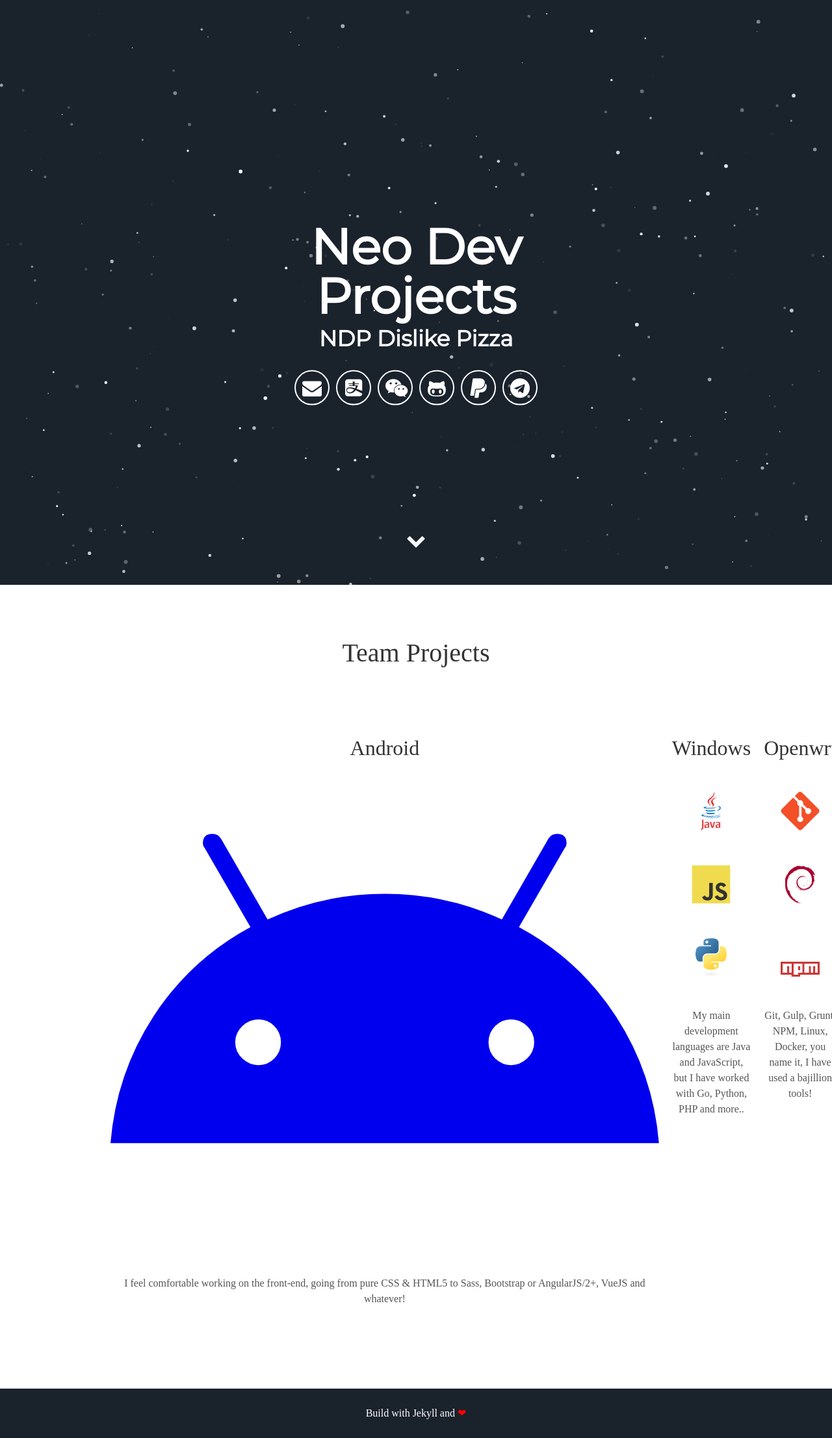
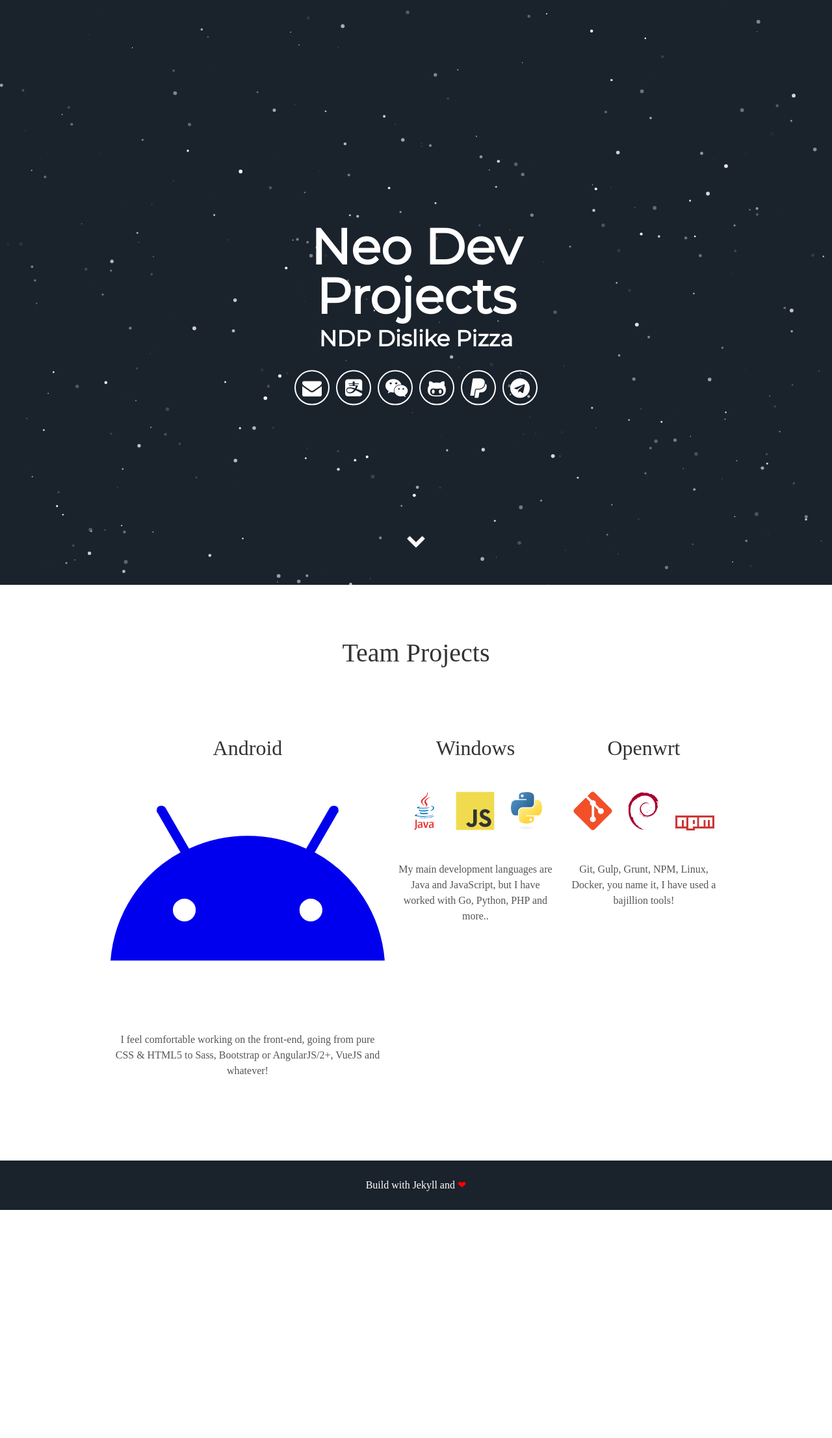
Before and after one commit to neodevpro/no-pizza, a Jekyll site: the page built from index.html, in a window 1280 px wide. Shown: the whole page at 65% size. Built offline with Jekyll 4.4.1, drawn with Linux system fonts in a browser that asks for light colours; nearby versions of some CDN libraries; some web fonts are replaced; after the commit the page ends 1862 px from its top, so only the background shows below that.

Commit message:
Update about.html

```diff
--- a/_includes/about.html
+++ b/_includes/about.html
@@ -5,7 +5,7 @@
   <div class="tech">
     <h2>Android</h2>
       <div class="Android-icon"">
-       <a aria-label="Android" href="https://www.android.com"><i class="icon fab fa-android fa-10x"></i></a>
+       <a aria-label="Android" href="https://www.android.com"><i class="icon fab fa-android fa-5x"></i></a>
       </div>
     <p>I feel comfortable working on the front-end, going from pure CSS & HTML5 to Sass, Bootstrap or AngularJS/2+, VueJS and whatever!</p>
   </div>
```
